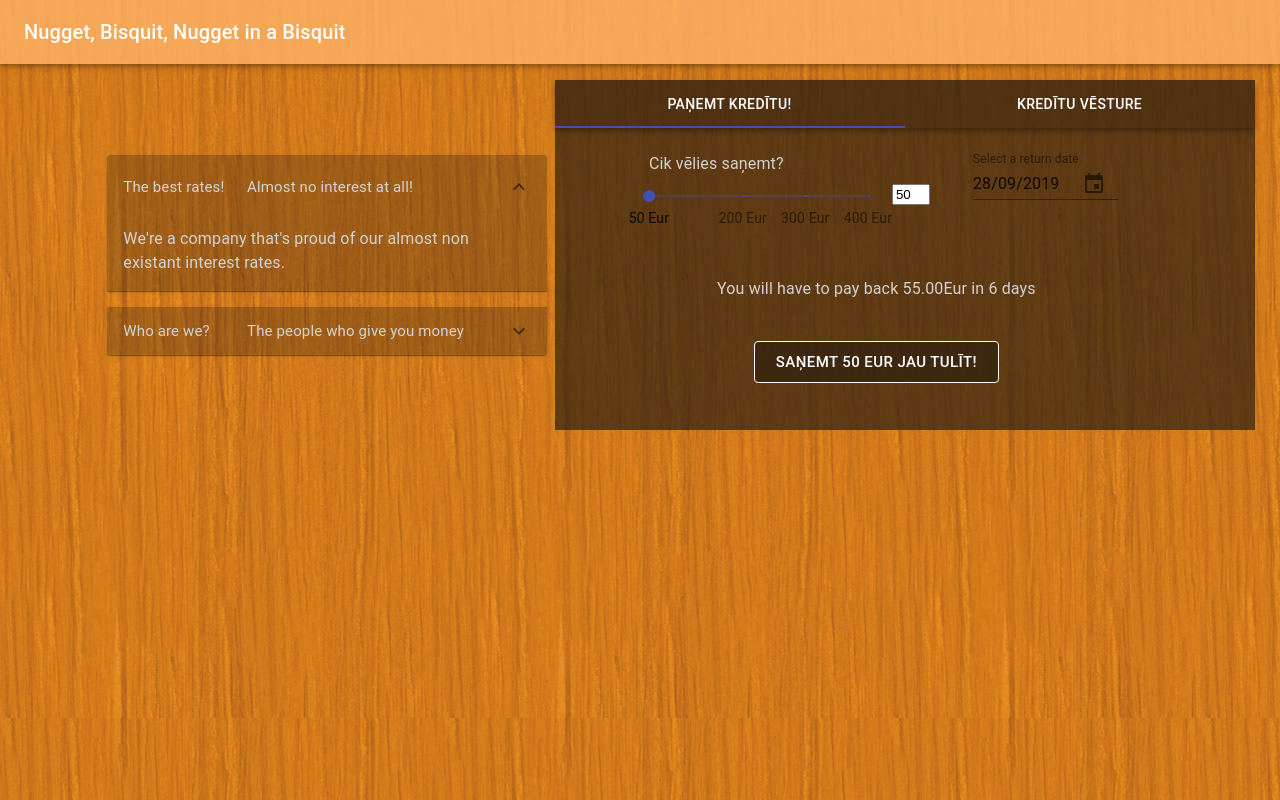
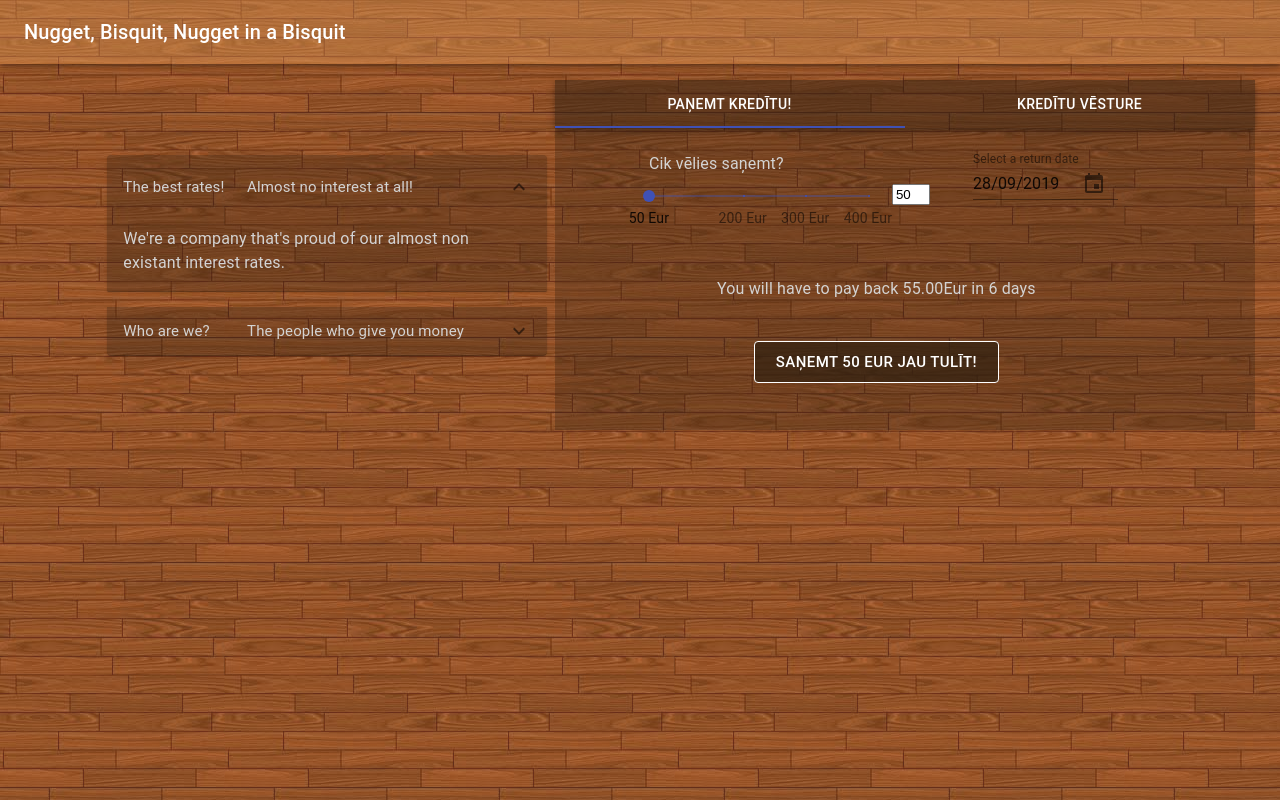
Before and after one commit to Karu-Dev/4finance, a React (Create React App) app: page / in a window 1280 px wide. Built offline with nearby package versions, Linux system fonts and the light colour scheme.

Commit message:
Changed bg and opacity

```diff
--- a/src/App.css
+++ b/src/App.css
@@ -14,8 +14,7 @@ body td {
 }
 body {
   background-color: rgb(189, 128, 70);
-  background-image: url("./img/wood7.png");
-
+  background-image: url("./img/repeating-bg.png");
 }
 .date-picker-inline {
   color: white;
--- a/src/components/materialComponents/Navigation.tsx
+++ b/src/components/materialComponents/Navigation.tsx
@@ -24,7 +24,7 @@ export default function Navigation() {
 
   return (
     <div className={classes.root}>
-      <AppBar style={{ backgroundColor: "rgba(255, 179, 103, 0.8)" }}>
+      <AppBar style={{ backgroundColor: "rgba(255, 179, 103, 0.3)" }}>
         <Toolbar>
           <Typography
             variant="h6"
--- a/src/components/materialComponents/Tabs.tsx
+++ b/src/components/materialComponents/Tabs.tsx
@@ -34,7 +34,7 @@ function TabPanel(props: TabPanelProps) {
 
 const useStyles = makeStyles((theme: Theme) => ({
   root: {
-    backgroundColor: "rgba(48, 32, 17, 0.7)",
+    backgroundColor: "rgba(48, 32, 17, 0.3)",
     width: 700,
     minHeight: 350,
     color: "lightgray"
```
Also changed, not shown: src/img/repeating-bg.jpg (added), src/img/repeating-bg.png (added).
